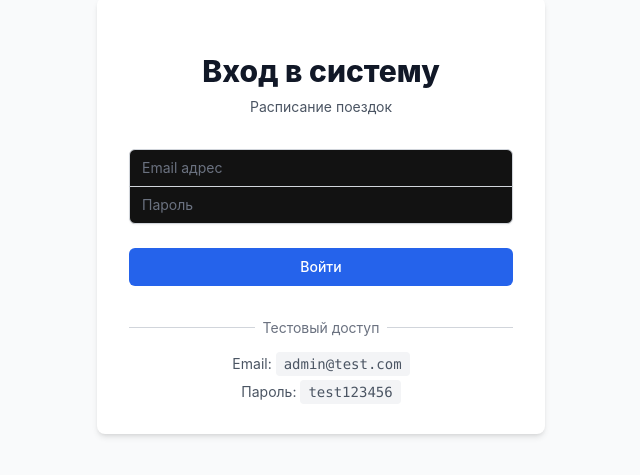
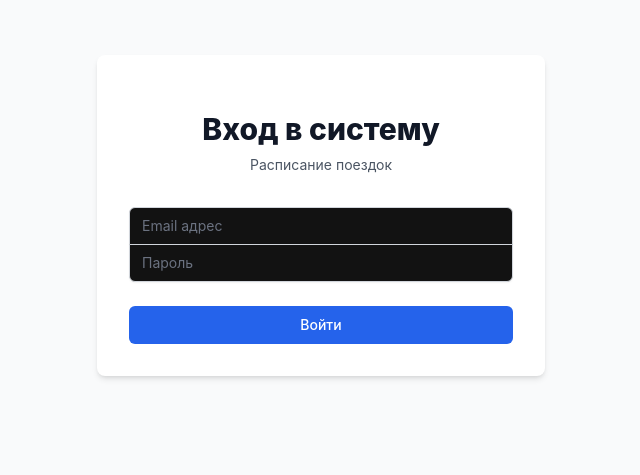
Before and after one commit to infolifemen/trip-schedule-app, a Next.js app: page /login in a window 1280 px wide. Shown: the part 185-660 px from the top of the page, without its empty margins (319-959 px from the left). Built offline with nearby package versions, Linux system fonts and the light colour scheme; no server answers.

Commit message:
Remove demo credentials hint from login page

```diff
--- a/app/login/page.tsx
+++ b/app/login/page.tsx
@@ -110,23 +110,6 @@ export default function LoginPage() {
             </button>
           </div>
         </form>
-
-        <div className="mt-6">
-          <div className="relative">
-            <div className="absolute inset-0 flex items-center">
-              <div className="w-full border-t border-gray-300" />
-            </div>
-            <div className="relative flex justify-center text-sm">
-              <span className="px-2 bg-white text-gray-500">
-                Тестовый доступ
-              </span>
-            </div>
-          </div>
-          <div className="mt-4 text-center text-sm text-gray-600">
-            <p>Email: <code className="bg-gray-100 px-2 py-1 rounded">admin@test.com</code></p>
-            <p className="mt-2">Пароль: <code className="bg-gray-100 px-2 py-1 rounded">test123456</code></p>
-          </div>
-        </div>
       </div>
     </div>
   )
```
